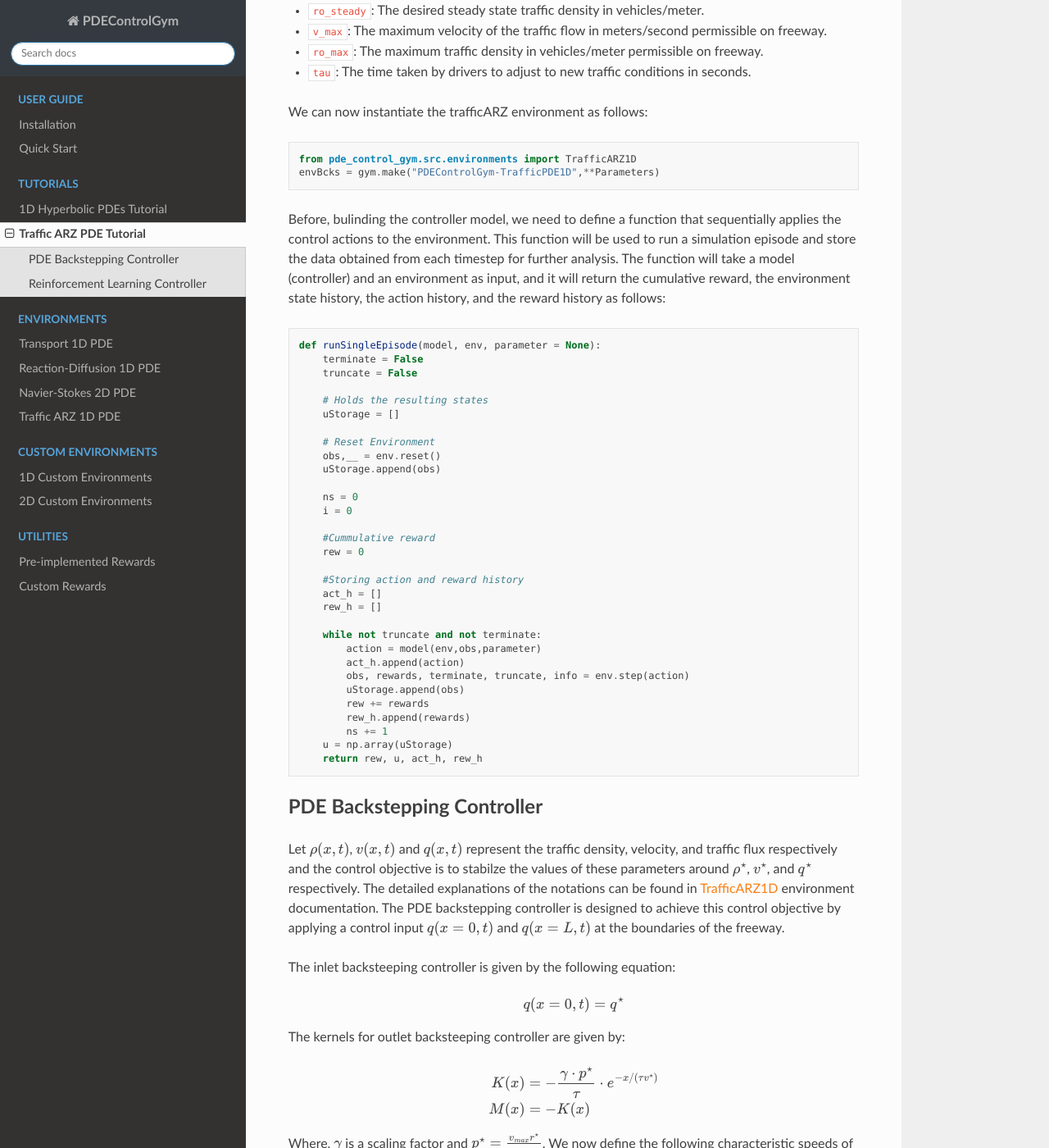
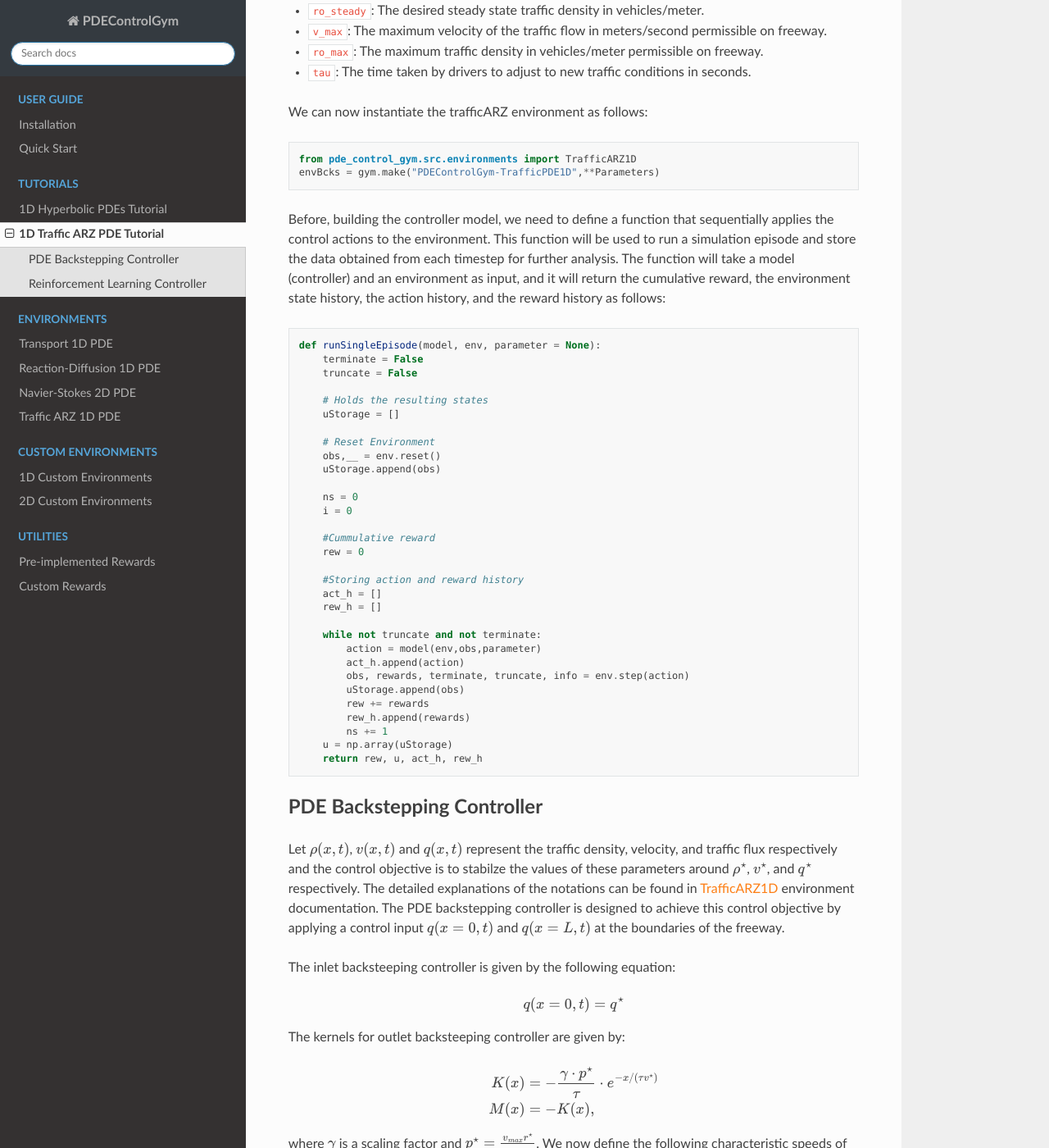
Before and after one commit to lukebhan/PDEControlGym, a Sphinx documentation site: the page built from docs/source/tutorials/Trafficarz1d_tutorial.rst, in a window 1280 px wide and 1400 px high, scrolled down 1048 px. Shown: the whole window at 82% size. Built offline with Sphinx 7.4.7 and the Read the Docs theme 3.1.0, drawn with Linux system fonts in a browser that asks for light colours; some of the changed text lies outside the part shown.

Commit message:
Update docs

```diff
--- a/docs/source/environments/Trafficarz1d.rst
+++ b/docs/source/environments/Trafficarz1d.rst
@@ -5,11 +5,11 @@
 Traffic ARZ 1D PDE
 =========================
 
-This documentation provides a detailed description of the ARZ PDE model for traffic control and its implementation.
+This documentation provides a detailed description of the Traffic ARZ PDE model for traffic control and its implementation.
 
 Traffic congestion remains a major challenge as the world's population is rapidly growing. One particularly common form of congestion is stop-and-go traffic, which frequently occurs on busy freeways. Stop-and-go traffic is a result of delayed drivers response to changes in traffic flow. It makes the traffic flow across a freeway similiar to ocilliatory waves and this leads to unsafe driving conditions, increased fuel consumption, and higher emissions. Thus, it is crucial to develop effective control strategies to mitigate stop-and-go traffic in freeways.
 
-The ARZ PDE model is a well-known model for simulating stop-and-go traffic behavior on freeways as shown in the below figure. It consists of a system of coupled hyperbolic PDEs that describe how traffic density evolves over time and space.
+The `Traffic Aw–Rascle–Zhang (Traffic ARZ) PDE model <https://www.sciencedirect.com/science/article/abs/pii/S0005109818305144>`_ is a well-known model for simulating stop-and-go traffic behavior on freeways as shown in the below figure. It consists of a system of coupled hyperbolic PDEs that describe how traffic density evolves over time and space.
 
 
 .. figure:: ../_static/img/trafficARZFreeway.png
--- a/docs/source/tutorials/Trafficarz1d_tutorial.rst
+++ b/docs/source/tutorials/Trafficarz1d_tutorial.rst
@@ -1,9 +1,9 @@
 .. _Trafficarz1d_tutorial:
 
-Traffic ARZ PDE Tutorial
+1D Traffic ARZ PDE Tutorial
 =========
 
-This tutorial will follow the Jupyer-notebooks found at `github <https://github.com/lukebhan/PDEControlGym/blob/main/examples/TrafficPDE1D>`_. We will explore the traffic ARZ PDE environment, which consists of 1D coupled hyperbolic PDEs that models traffic flow on freeways. The contontrol objective is to stabilize the traffic flow to a desired steady state traffic density and velocity.
+This tutorial will follow the Jupyer-notebooks found at `github <https://github.com/lukebhan/PDEControlGym/blob/main/examples/TrafficPDE1D>`_. We will explore the `Traffic Aw–Rascle–Zhang (ARZ) PDE environment <../environments/Trafficarz1d.html>`_, which consists of 1D coupled hyperbolic PDEs that models traffic flow on freeways. The contontrol objective is to stabilize the traffic flow to a desired steady state traffic density and velocity.
 
 We first start by initializing the :class:`~pde_control_gym.src.environments.TrafficARZ1D` environment. The environment is initialized with the following parameters:
 
@@ -54,7 +54,7 @@
     envBcks = gym.make("PDEControlGym-TrafficPDE1D",**Parameters)
 
 
-Before, bulinding the controller model, we need to define a function that sequentially applies the control actions to the environment. This function will be used to run a simulation episode and store the data obtained from each timestep for further analysis. The function will take a model (controller) and an environment as input, and it will return the cumulative reward, the environment state history, the action history, and the reward history as follows:
+Before, building the controller model, we need to define a function that sequentially applies the control actions to the environment. This function will be used to run a simulation episode and store the data obtained from each timestep for further analysis. The function will take a model (controller) and an environment as input, and it will return the cumulative reward, the environment state history, the action history, and the reward history as follows:
 
 .. code-block:: python
 
@@ -112,10 +112,10 @@
 
     \begin{align}
     K(x) &= -\frac{\gamma \cdot p^\star}{\tau} \cdot e^{-x / (\tau v^\star)} \\
-    M(x) &= -K(x)
+    M(x) &= -K(x),
     \end{align}
 
-Where, :math:`\gamma` is a scaling factor and :math:`p^\star = \frac{v_{max} r^\star}{r_{max}}`. We now define the following characteristic speeds of the backstepping controller:
+where :math:`\gamma` is a scaling factor and :math:`p^\star = \frac{v_{max} r^\star}{r_{max}}`. We now define the following characteristic speeds of the backstepping controller:
 
 .. math::
     :nowrap:
@@ -226,7 +226,7 @@
             "control_freq" : 2
     }
 
-Here, the ``limit_pde_state_size`` parameter is set to ``True`` to limit the size of the PDE state space to ensure numerical stability while traning, and the ``control_freq`` parameter is set to ``2`` to simulate the PDE twice per action. This give the RL model more time to learn the optimal control action.
+Here, the ``limit_pde_state_size`` parameter is set to ``True`` to limit the size of the PDE state space to ensure numerical stability while traning. The ``control_freq`` parameter is set to ``2``, which means the control input is applied every two PDE simulation steps using a zero-order hold approach, effectively holding the control constant while the PDE evolves between updates. This allows the RL model more time to learn the optimal control action.
 
 Then, we deaclare some callbacks to log the training metrics to TensorBoard and to save the model checkpoints during training.
 
```
Also changed, not shown: docs/source/_static/img/trafficARZbckPlot.png, docs/source/_static/img/trafficARZrlPlot.png.
